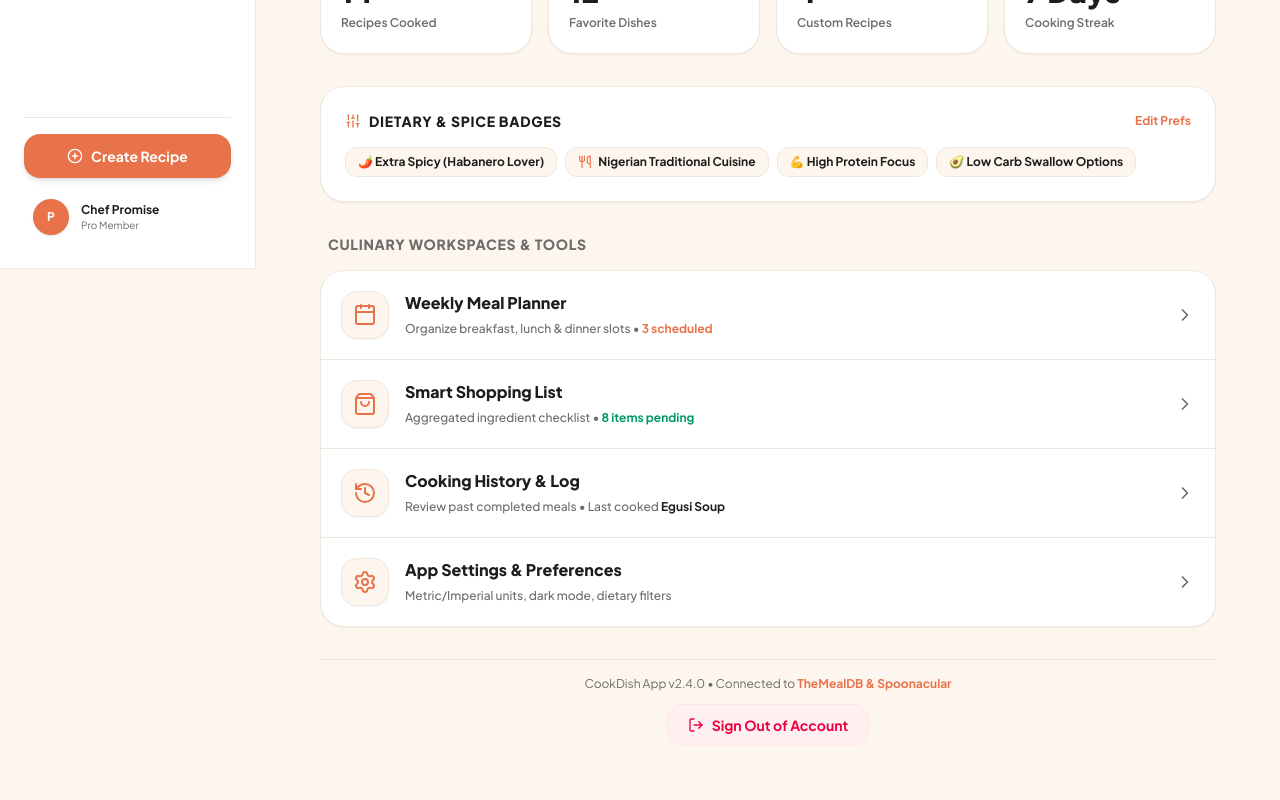
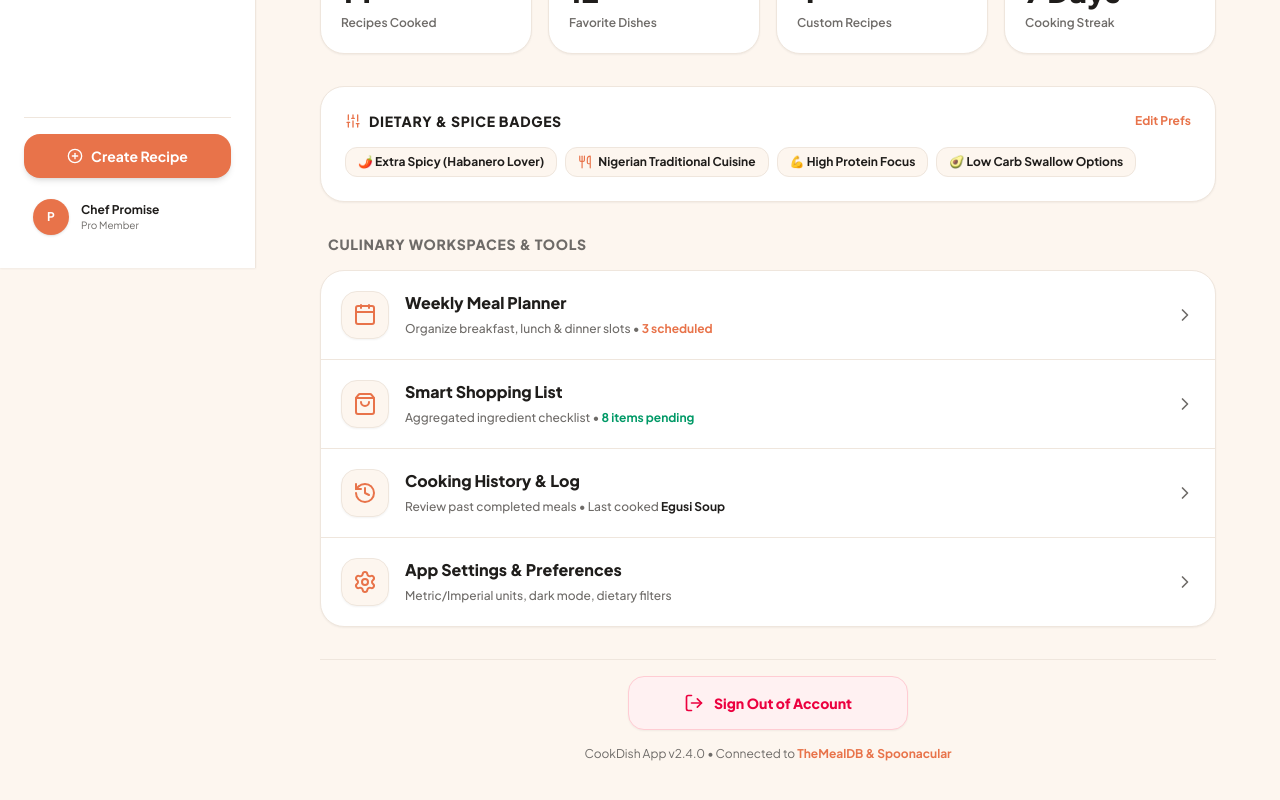
Before and after one commit to nduchecp/cookdish, a Next.js app: page /profile in a window 1280 px wide. Shown: the part 532-1332 px from the top of the page. Built offline with nearby package versions, Linux system fonts and the light colour scheme.

Commit message:
feat: upgrade Sign Out into prominent full-width action button

```diff
--- a/app/(tabs)/profile/page.tsx
+++ b/app/(tabs)/profile/page.tsx
@@ -43,8 +43,9 @@ export default function ProfilePage() {
           <p className="text-xs sm:text-sm text-[#6E6B68]">Manage your cooking history, meal plans, and preferences</p>
         </div>
         <button
+          type="button"
           onClick={handleShare}
-          className="flex items-center gap-2 text-xs font-bold bg-white border border-[#EFE6DD] text-[#1F1D1B] px-3.5 py-2 rounded-2xl hover:border-[#E8734A] transition-all shadow-xs"
+          className="flex items-center gap-2 text-xs font-bold bg-white border border-[#EFE6DD] text-[#1F1D1B] px-3.5 py-2 rounded-2xl hover:border-[#E8734A] transition-all shadow-xs cursor-pointer active:scale-95"
         >
           {copied ? <Check className="w-4 h-4 text-emerald-600" /> : <Share2 className="w-4 h-4 text-[#E8734A]" />}
           <span>{copied ? "Link Copied!" : "Share Profile"}</span>
@@ -270,18 +271,19 @@ export default function ProfilePage() {
         </div>
       </div>
 
-      {/* Bottom Footer & Account Controls */}
-      <div className="pt-4 flex flex-col items-center justify-center space-y-3 text-center border-t border-[#EFE6DD]">
+      {/* Prominent High-End Full-Width Sign Out Action Button */}
+      <div className="pt-4 flex flex-col items-center justify-center space-y-4 text-center border-t border-[#EFE6DD]">
+        <button
+          type="button"
+          className="w-full sm:w-auto min-w-[280px] inline-flex items-center justify-center gap-2.5 text-rose-600 font-extrabold text-sm bg-rose-50 hover:bg-rose-600 hover:text-white border border-rose-200 px-8 py-4 rounded-2xl transition-all shadow-xs cursor-pointer active:scale-95"
+        >
+          <LogOut className="w-5 h-5" />
+          <span>Sign Out of Account</span>
+        </button>
+
         <p className="text-xs text-[#6E6B68]">
           CookDish App v2.4.0 • Connected to <span className="font-bold text-[#E8734A]">TheMealDB & Spoonacular</span>
         </p>
-        <button
-          type="button"
-          className="inline-flex items-center gap-2 text-rose-600 font-bold text-sm bg-rose-50 hover:bg-rose-100 border border-rose-100 px-5 py-2.5 rounded-2xl transition-colors cursor-pointer"
-        >
-          <LogOut className="w-4 h-4" />
-          <span>Sign Out of Account</span>
-        </button>
       </div>
     </div>
   );
```
